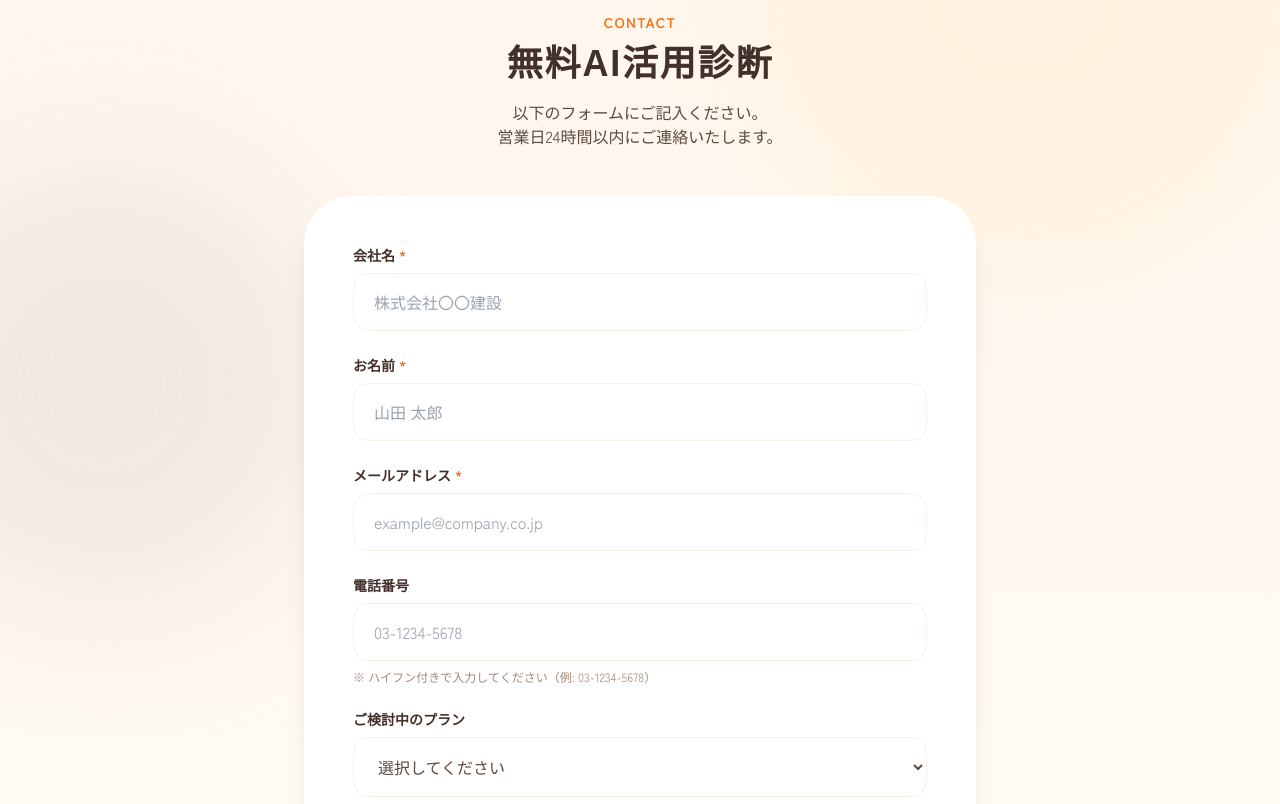
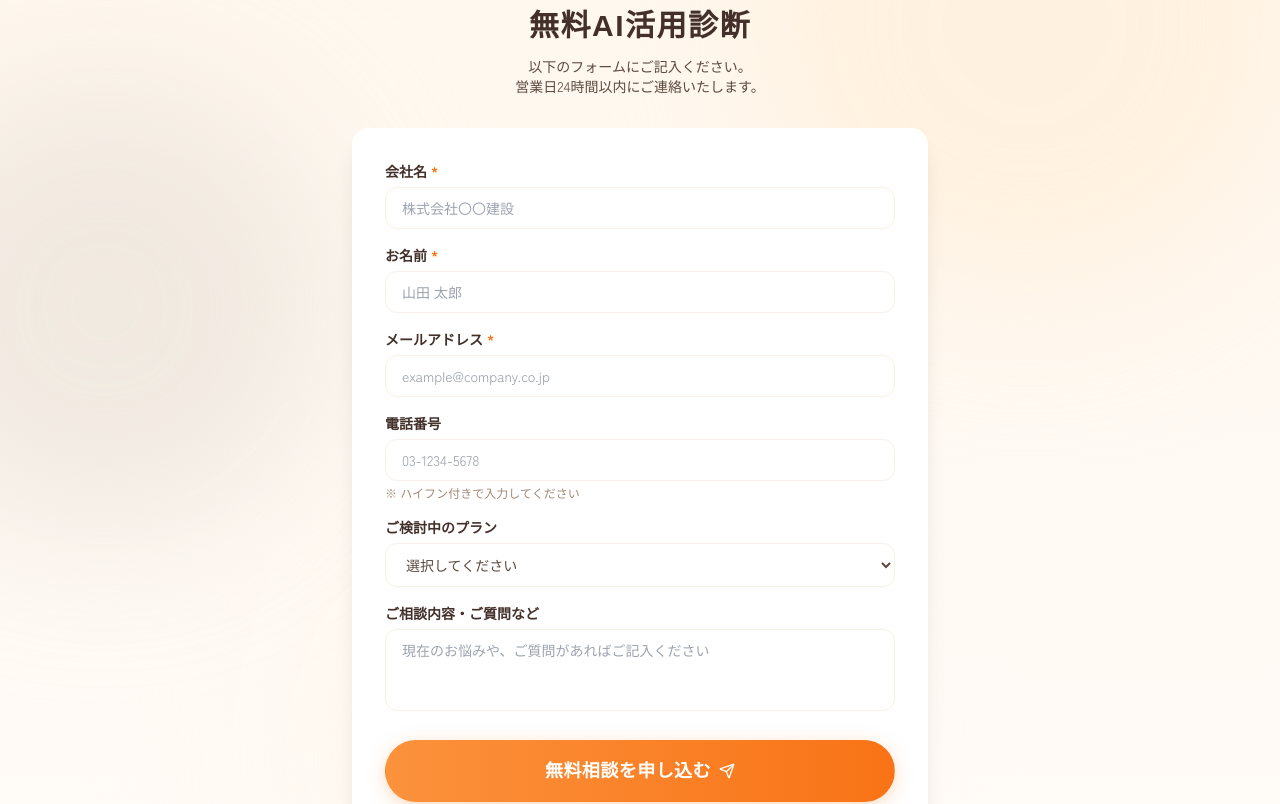
Before and after one commit to shunsuke-tnk/ai-komon-lp, a React (Vite) app: page /contact in a window 1280 px wide. Shown: the part 180-984 px from the top of the page. Built offline with nearby package versions, Linux system fonts and the light colour scheme; a web font is replaced by a local one.

Commit message:
フォームをコンパクトに編集

```diff
--- a/pages/ContactPage.tsx
+++ b/pages/ContactPage.tsx
@@ -1,4 +1,4 @@
-import React, { useState } from 'react';
+import React, { useState, useRef, useEffect } from 'react';
 import emailjs from '@emailjs/browser';
 import { Section } from '../components/Section';
 import { Button } from '../components/Button';
@@ -21,6 +21,14 @@ const ContactPage: React.FC = () => {
   const [isSubmitting, setIsSubmitting] = useState(false);
   const [isSubmitted, setIsSubmitted] = useState(false);
   const [error, setError] = useState('');
+  const errorRef = useRef<HTMLDivElement>(null);
+
+  // エラー時に自動スクロール
+  useEffect(() => {
+    if (error && errorRef.current) {
+      errorRef.current.scrollIntoView({ behavior: 'smooth', block: 'center' });
+    }
+  }, [error]);
 
   const handleChange = (e: React.ChangeEvent<HTMLInputElement | HTMLTextAreaElement | HTMLSelectElement>) => {
     const { name, value } = e.target;
@@ -145,30 +153,36 @@ const ContactPage: React.FC = () => {
         </div>
       </header>
 
-      <Section background="cream" decoration className="pt-36 pb-24 lg:pt-48 lg:pb-36">
-        <div className="max-w-2xl mx-auto">
-          <div className="text-center mb-12">
-            <span className="text-primary-500 font-bold tracking-widest text-sm uppercase mb-3 block">CONTACT</span>
-            <h1 className="text-3xl md:text-4xl font-bold text-text-heading mb-4 font-rounded">
+      <Section background="cream" decoration className="pt-32 pb-16 lg:pt-40 lg:pb-24">
+        <div className="max-w-xl mx-auto">
+          <div className="text-center mb-8">
+            <span className="text-primary-500 font-bold tracking-widest text-sm uppercase mb-2 block">CONTACT</span>
+            <h1 className="text-2xl md:text-3xl font-bold text-text-heading mb-3 font-rounded">
               無料AI活用診断
             </h1>
-            <p className="text-text-body">
+            <p className="text-sm text-text-body">
               以下のフォームにご記入ください。<br />
               営業日24時間以内にご連絡いたします。
             </p>
           </div>
 
-          <form onSubmit={handleSubmit} className="bg-white rounded-[3rem] p-8 md:p-12 shadow-xl border border-white">
+          <form onSubmit={handleSubmit} className="bg-white rounded-2xl p-6 md:p-8 shadow-xl border border-white">
             {error && (
-              <div className="mb-6 p-4 bg-red-50 border border-red-200 rounded-2xl text-red-600 text-sm">
+              <div
+                ref={errorRef}
+                className="mb-4 p-3 bg-red-50 border-2 border-red-300 rounded-xl text-red-600 text-sm font-medium flex items-center gap-2 animate-pulse"
+              >
+                <svg className="w-4 h-4 flex-shrink-0" fill="currentColor" viewBox="0 0 20 20">
+                  <path fillRule="evenodd" d="M18 10a8 8 0 11-16 0 8 8 0 0116 0zm-7 4a1 1 0 11-2 0 1 1 0 012 0zm-1-9a1 1 0 00-1 1v4a1 1 0 102 0V6a1 1 0 00-1-1z" clipRule="evenodd" />
+                </svg>
                 {error}
               </div>
             )}
 
-            <div className="space-y-6">
+            <div className="space-y-4">
               {/* Company Name */}
               <div>
-                <label htmlFor="companyName" className="block text-sm font-bold text-text-heading mb-2">
+                <label htmlFor="companyName" className="block text-sm font-bold text-text-heading mb-1.5">
                   会社名 <span className="text-primary-500">*</span>
                 </label>
                 <input
@@ -178,14 +192,14 @@ const ContactPage: React.FC = () => {
                   required
                   value={formData.companyName}
                   onChange={handleChange}
-                  className="w-full px-5 py-4 rounded-2xl border border-base-200 focus:border-primary-300 focus:ring-4 focus:ring-primary-100 transition-all outline-none text-text-body"
+                  className="w-full px-4 py-2.5 rounded-xl border border-base-200 focus:border-primary-300 focus:ring-2 focus:ring-primary-100 transition-all outline-none text-text-body text-sm"
                   placeholder="株式会社〇〇建設"
                 />
               </div>
 
               {/* Name */}
               <div>
-                <label htmlFor="name" className="block text-sm font-bold text-text-heading mb-2">
+                <label htmlFor="name" className="block text-sm font-bold text-text-heading mb-1.5">
                   お名前 <span className="text-primary-500">*</span>
                 </label>
                 <input
@@ -195,14 +209,14 @@ const ContactPage: React.FC = () => {
                   required
                   value={formData.name}
                   onChange={handleChange}
-                  className="w-full px-5 py-4 rounded-2xl border border-base-200 focus:border-primary-300 focus:ring-4 focus:ring-primary-100 transition-all outline-none text-text-body"
+                  className="w-full px-4 py-2.5 rounded-xl border border-base-200 focus:border-primary-300 focus:ring-2 focus:ring-primary-100 transition-all outline-none text-text-body text-sm"
                   placeholder="山田 太郎"
                 />
               </div>
 
               {/* Email */}
               <div>
-                <label htmlFor="email" className="block text-sm font-bold text-text-heading mb-2">
+                <label htmlFor="email" className="block text-sm font-bold text-text-heading mb-1.5">
                   メールアドレス <span className="text-primary-500">*</span>
                 </label>
                 <input
@@ -212,14 +226,14 @@ const ContactPage: React.FC = () => {
                   required
                   value={formData.email}
                   onChange={handleChange}
-                  className="w-full px-5 py-4 rounded-2xl border border-base-200 focus:border-primary-300 focus:ring-4 focus:ring-primary-100 transition-all outline-none text-text-body"
+                  className="w-full px-4 py-2.5 rounded-xl border border-base-200 focus:border-primary-300 focus:ring-2 focus:ring-primary-100 transition-all outline-none text-text-body text-sm"
                   placeholder="example@company.co.jp"
                 />
               </div>
 
               {/* Phone */}
               <div>
-                <label htmlFor="phone" className="block text-sm font-bold text-text-heading mb-2">
+                <label htmlFor="phone" className="block text-sm font-bold text-text-heading mb-1.5">
                   電話番号
                 </label>
                 <input
@@ -228,15 +242,15 @@ const ContactPage: React.FC = () => {
                   name="phone"
                   value={formData.phone}
                   onChange={handleChange}
-                  className="w-full px-5 py-4 rounded-2xl border border-base-200 focus:border-primary-300 focus:ring-4 focus:ring-primary-100 transition-all outline-none text-text-body"
+                  className="w-full px-4 py-2.5 rounded-xl border border-base-200 focus:border-primary-300 focus:ring-2 focus:ring-primary-100 transition-all outline-none text-text-body text-sm"
                   placeholder="03-1234-5678"
                 />
-                <p className="text-xs text-text-muted mt-2">※ ハイフン付きで入力してください（例: 03-1234-5678）</p>
+                <p className="text-xs text-text-muted mt-1">※ ハイフン付きで入力してください</p>
               </div>
 
               {/* Plan */}
               <div>
-                <label htmlFor="plan" className="block text-sm font-bold text-text-heading mb-2">
+                <label htmlFor="plan" className="block text-sm font-bold text-text-heading mb-1.5">
                   ご検討中のプラン
                 </label>
                 <select
@@ -244,7 +258,7 @@ const ContactPage: React.FC = () => {
                   name="plan"
                   value={formData.plan}
                   onChange={handleChange}
-                  className="w-full px-5 py-4 rounded-2xl border border-base-200 focus:border-primary-300 focus:ring-4 focus:ring-primary-100 transition-all outline-none text-text-body bg-white"
+                  className="w-full px-4 py-2.5 rounded-xl border border-base-200 focus:border-primary-300 focus:ring-2 focus:ring-primary-100 transition-all outline-none text-text-body text-sm bg-white"
                 >
                   <option value="">選択してください</option>
                   <option value="banso">伴走プラン（10万円/月）</option>
@@ -256,38 +270,38 @@ const ContactPage: React.FC = () => {
 
               {/* Message */}
               <div>
-                <label htmlFor="message" className="block text-sm font-bold text-text-heading mb-2">
+                <label htmlFor="message" className="block text-sm font-bold text-text-heading mb-1.5">
                   ご相談内容・ご質問など
                 </label>
                 <textarea
                   id="message"
                   name="message"
-                  rows={5}
+                  rows={3}
                   value={formData.message}
                   onChange={handleChange}
-                  className="w-full px-5 py-4 rounded-2xl border border-base-200 focus:border-primary-300 focus:ring-4 focus:ring-primary-100 transition-all outline-none text-text-body resize-none"
+                  className="w-full px-4 py-2.5 rounded-xl border border-base-200 focus:border-primary-300 focus:ring-2 focus:ring-primary-100 transition-all outline-none text-text-body text-sm resize-none"
                   placeholder="現在のお悩みや、ご質問があればご記入ください"
                 />
               </div>
 
               {/* Submit Button */}
-              <div className="pt-4">
+              <div className="pt-2">
                 <Button
                   type="submit"
                   variant="primary"
-                  size="xl"
+                  size="lg"
                   className="w-full"
                   disabled={isSubmitting}
                 >
                   {isSubmitting ? (
                     <>
-                      <div className="w-5 h-5 border-2 border-white/30 border-t-white rounded-full animate-spin mr-2" />
+                      <div className="w-4 h-4 border-2 border-white/30 border-t-white rounded-full animate-spin mr-2" />
                       送信中...
                     </>
                   ) : (
                     <>
                       無料相談を申し込む
-                      <Send className="w-5 h-5 ml-2" />
+                      <Send className="w-4 h-4 ml-2" />
                     </>
                   )}
                 </Button>
@@ -299,9 +313,9 @@ const ContactPage: React.FC = () => {
       </Section>
 
       {/* Footer */}
-      <footer className="bg-white border-t border-base-200 py-10">
+      <footer className="bg-white border-t border-base-200 py-6">
         <div className="max-w-6xl mx-auto px-6 text-center">
-          <p className="text-text-muted text-sm mb-2">株式会社ノヴァリス</p>
+          <p className="text-text-muted text-sm mb-1">株式会社ノヴァリス</p>
           <p className="text-text-muted text-xs">
             &copy; 2024 AI Advisor Service. All rights reserved.
           </p>
```
